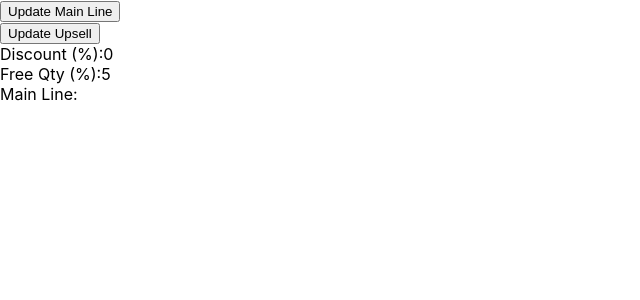
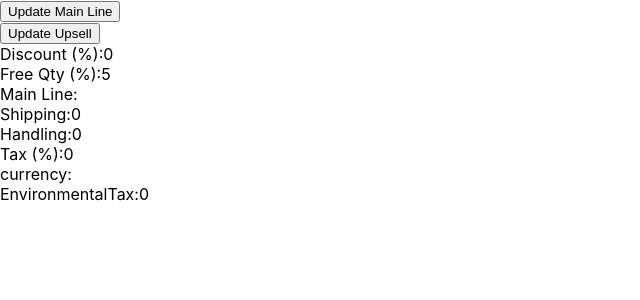
Before and after one commit to sarkarranjanpartha/context-array-of-multiple-obj, a React (Create React App) app: page / in a window 1280 px wide. Shown: the top 300 px of the page, without its empty margins (0-640 px from the left). Built offline with nearby package versions, Linux system fonts and the light colour scheme.

Commit message:
Context done, All key parameters of an array of objects can be updated using this context.

```diff
--- a/src/ConsumerComponent.tsx
+++ b/src/ConsumerComponent.tsx
@@ -1,6 +1,11 @@
 import React, { useContext } from "react";
 import { PlaceOrderContext } from "./PlaceOrderContext";
-import { discountPercent, freeQtyPercent } from "./defaultValue";
+import {
+  currency,
+  discountPercent,
+  environmentalTax,
+  freeQtyPercent,
+} from "./defaultValue";
 
 const ConsumerComponent: React.FC = () => {
   const placeOrderContext = useContext(PlaceOrderContext);
@@ -20,11 +25,20 @@ const ConsumerComponent: React.FC = () => {
           return <pre key={item.id}>{JSON.stringify(item)}</pre>;
         })}
       </div>
+      <div>Shipping:{placeOrderContext?.shipping}</div>
+      <div>Handling:{placeOrderContext?.handling}</div>
+      <div>Tax (%):{placeOrderContext?.taxPercent}</div>
+      <div>currency:{placeOrderContext?.currency ?? currency}</div>
+      <div>
+        EnvironmentalTax:
+        {placeOrderContext?.environmentalTax ?? environmentalTax}
+      </div>
       <div>
         {placeOrderContext?.upsell.map((item) => {
           return <pre key={item.id}>{JSON.stringify(item)}</pre>;
         })}
       </div>
+
       {/* Access other context values as needed */}
     </div>
   );
--- a/src/MainLineComponent.tsx
+++ b/src/MainLineComponent.tsx
@@ -7,8 +7,8 @@ const MainLineComponent: React.FC = () => {
   const handleUpdateOtherValues = () => {
     const updatedDiscountPercent = 200;
     placeOrderContext?.updateDiscountPercent(updatedDiscountPercent);
-    const updateFreeQtyPercent = 100;
-    placeOrderContext?.updateFreeQtyPercent(updateFreeQtyPercent);
+    const updatedFreeQtyPercent = 100;
+    placeOrderContext?.updateFreeQtyPercent(updatedFreeQtyPercent);
   };
 
   const handleUpdateMainLine = () => {
@@ -30,8 +30,8 @@ const MainLineComponent: React.FC = () => {
       },
     ];
     // Update the mainLine array as needed
+    placeOrderContext?.updateMainLine(updatedMainLine);
     handleUpdateOtherValues();
-    placeOrderContext?.updateMainLine(updatedMainLine);
   };
 
   return (
--- a/src/PlaceOrderContext.tsx
+++ b/src/PlaceOrderContext.tsx
@@ -1,42 +1,5 @@
 import { createContext, useContext, useState } from "react";
-import {
-  AccessoryCharge,
-  ExtraCharge,
-  MainLine,
-  PriceDetails,
-  Upsell,
-  PerUnitExtraCharge,
-} from "../src/types/price-details";
-
-export interface PlaceOrderContextType {
-  discountPercent?: number;
-  freeQtyPercent?: number;
-  shipping: number;
-  handling: number;
-  taxPercent: number;
-  currency?: string;
-  environmentalTax?: number;
-  mainLine: MainLine[];
-  upsell: Upsell[];
-  accessoryCharges: AccessoryCharge[];
-  extraCharges: ExtraCharge[];
-  perUnitExtraCharges: PerUnitExtraCharge[];
-  updateDiscountPercent: (updatedDiscountPercent: number | undefined) => void;
-  updateFreeQtyPercent: (updatedFreeQtyPercent: number | undefined) => void;
-  updateShipping: (updatedShipping: number) => void;
-  updateHandling: (updatedHandling: number) => void;
-  updateTaxPercent: (updatedTaxPercent: number) => void;
-  updateCurrency: (updatedCurrency: string | undefined) => void;
-  updateEnvironmentalTax: (updatedEnvironmentalTax: number | undefined) => void;
-  updateMainLine: (updatedMainLine: MainLine[]) => void;
-  updateUpsell: (updatedUpsell: Upsell[]) => void;
-  updateAccessoryCharges: (updatedAccessoryCharges: AccessoryCharge[]) => void;
-  updateExtraCharges: (updatedExtraCharges: ExtraCharge[]) => void;
-  updatePerUnitExtraCharges: (
-    updatedPerUnitExtraCharges: PerUnitExtraCharge[]
-  ) => void;
-  // Add more update functions as needed
-}
+import { PlaceOrderContextType } from "./types/place-order-context";
 
 export const PlaceOrderContext = createContext<
   PlaceOrderContextType | undefined
@@ -71,7 +34,6 @@ export const PlaceOrderProvider: React.FC<{ children: React.ReactNode }> = ({
           freeQtyPercent: updatedFreeQtyPercent,
         }));
       },
-
       updateShipping: (updatedShipping) => {
         setPlaceOrderContext((prevContext) => ({
           ...prevContext,
--- a/src/UpsellComponent.tsx
+++ b/src/UpsellComponent.tsx
@@ -3,6 +3,19 @@ import { PlaceOrderContext } from "./PlaceOrderContext";
 
 const UpsellComponent: React.FC = () => {
   const placeOrderContext = useContext(PlaceOrderContext);
+
+  const handleUpdateOtherValues = () => {
+    const updatedShipping = 250;
+    placeOrderContext?.updateShipping(updatedShipping);
+    const updatedHandling = 150;
+    placeOrderContext?.updateHandling(updatedHandling);
+    const updatedTaxPercent = 250;
+    placeOrderContext?.updateTaxPercent(updatedTaxPercent);
+    const updatedCurrency = "$";
+    placeOrderContext?.updateCurrency(updatedCurrency);
+    const updatedEnvironmentalTax = 99;
+    placeOrderContext?.updateEnvironmentalTax(updatedEnvironmentalTax);
+  };
 
   const handleUpdateUpsell = () => {
     // const updatedUpsell = [...];
@@ -12,6 +25,7 @@ const UpsellComponent: React.FC = () => {
     ];
     // Update the upsell array as needed
     placeOrderContext?.updateUpsell(updatedUpsell);
+    handleUpdateOtherValues();
   };
 
   return (
--- a/src/defaultValue.ts
+++ b/src/defaultValue.ts
@@ -1,2 +1,4 @@
 export const discountPercent = 10;
 export const freeQtyPercent = 5;
+export const currency ="#";
+export const environmentalTax =99;
--- /dev/null
+++ b/src/types/place-order-context.ts
@@ -0,0 +1,31 @@
+import { AccessoryCharge, ExtraCharge, MainLine, PerUnitExtraCharge, Upsell } from "./price-details";
+
+export interface PlaceOrderContextType {
+    discountPercent?: number;
+    freeQtyPercent?: number;
+    shipping: number;
+    handling: number;
+    taxPercent: number;
+    currency?: string;
+    environmentalTax?: number;
+    mainLine: MainLine[];
+    upsell: Upsell[];
+    accessoryCharges: AccessoryCharge[];
+    extraCharges: ExtraCharge[];
+    perUnitExtraCharges: PerUnitExtraCharge[];
+    updateDiscountPercent: (updatedDiscountPercent: number | undefined) => void;
+    updateFreeQtyPercent: (updatedFreeQtyPercent: number | undefined) => void;
+    updateShipping: (updatedShipping: number) => void;
+    updateHandling: (updatedHandling: number) => void;
+    updateTaxPercent: (updatedTaxPercent: number) => void;
+    updateCurrency: (updatedCurrency: string | undefined) => void;
+    updateEnvironmentalTax: (updatedEnvironmentalTax: number | undefined) => void;
+    updateMainLine: (updatedMainLine: MainLine[]) => void;
+    updateUpsell: (updatedUpsell: Upsell[]) => void;
+    updateAccessoryCharges: (updatedAccessoryCharges: AccessoryCharge[]) => void;
+    updateExtraCharges: (updatedExtraCharges: ExtraCharge[]) => void;
+    updatePerUnitExtraCharges: (
+      updatedPerUnitExtraCharges: PerUnitExtraCharge[]
+    ) => void;
+    // Add more update functions as needed
+  }
```
